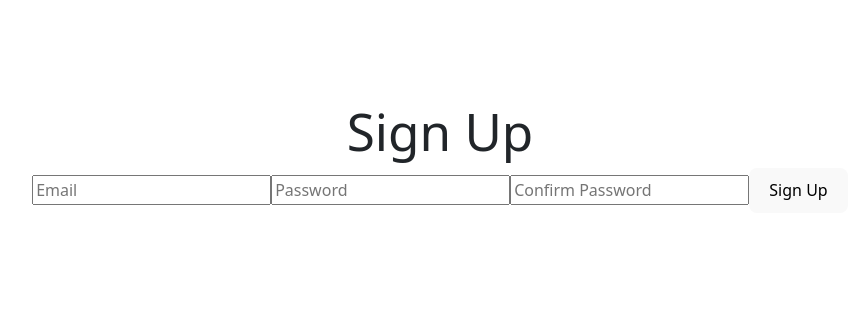
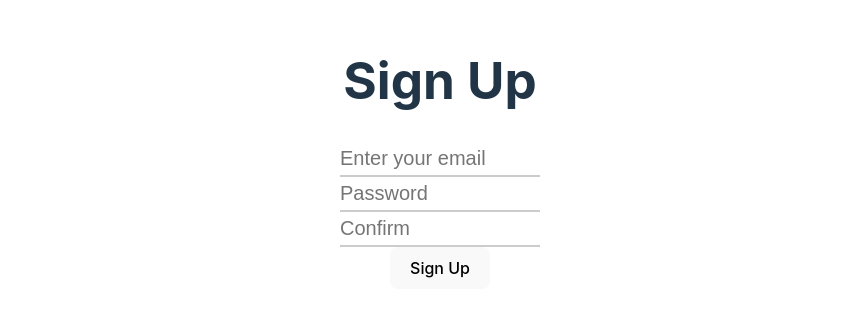
Before and after one commit to OokamiKitsune/AR-Gallery, a React (Vite) app: page /signup in a window 1280 px wide. Shown: the part 242-558 px from the top of the page, without its empty margins (200-1058 px from the left). Built offline with nearby package versions, Linux system fonts and the light colour scheme; no server answers.

Commit message:
FIX: CSS Style for login and signup

```diff
--- a/src/App.css
+++ b/src/App.css
@@ -156,6 +156,16 @@
   outline: none;
 }
 
+.login-container input[type="email"] {
+  font-size: 20px;
+  width: 100%;
+  border: none;
+  border-bottom: 2px solid #ccc;
+  padding: 5px 0;
+  background-color: transparent;
+  outline: none;
+}
+
 .login-container input[type="password"] {
   font-size: 20px;
   width: 100%;
@@ -200,6 +210,11 @@
   transition: all 0.3s ease;
 }
 
+.login-container input[type="email"]:focus~.underline,
+.login-container input[type="email"]:valid~.underline {
+  transform: scaleX(1);
+}
+
 .login-container input[type="text"]:focus~.underline,
 .login-container input[type="text"]:valid~.underline {
   transform: scaleX(1);
--- a/src/components/Login.jsx
+++ b/src/components/Login.jsx
@@ -6,6 +6,8 @@ const Login = () => {
   const [email, setEmail] = useState("");
   const [password, setPassword] = useState("");
   const [loggedIn, setLoggedIn] = useState(false);
+  const authToken = import.meta.env.VITE_AUTH_TOKEN;
+  console.log("Auth token:", authToken);
 
   // Handle authentication/login
   const handleLogin = async (formValues) => {
@@ -27,13 +29,14 @@ const Login = () => {
   return (
     <>
       <div>
+        <div className="login-container">
           <h1>Login</h1>
           <Formik
             initialValues={{ email: "", password: "" }}
             validate={(values) => {
               const errors = {};
               if (!values.email) {
-              errors.email = "Required";
+                errors.email = " Email Required";
               } else if (
                 !/^[A-Z0-9._%+-]+@[A-Z0-9.-]+\.[A-Z]{2,}$/i.test(values.email)
               ) {
@@ -60,7 +63,9 @@ const Login = () => {
               isSubmitting,
               /* and other goodies */
             }) => (
-            <form onSubmit={handleLogin}>
+              <form onSubmit={handleLogin} className="login-form">
+                <div className="form-group">
+                  <label htmlFor="email"></label>
                   <input
                     type="email"
                     name="email"
@@ -69,7 +74,9 @@ const Login = () => {
                     onBlur={handleBlur}
                     value={values.email}
                   />
-              {errors.email && touched.email && errors.email}
+                  {errors.email && touched.email && (
+                    <div className="error">{errors.email}</div>
+                  )}
                   <input
                     type="password"
                     name="password"
@@ -78,7 +85,10 @@ const Login = () => {
                     onBlur={handleBlur}
                     value={values.password}
                   />
-              {errors.password && touched.password && errors.password}
+                </div>
+                {errors.password && touched.password && (
+                  <div className="error">{errors.password}</div>
+                )}
                 <button type="submit" disabled={isSubmitting}>
                   Login
                 </button>
@@ -86,6 +96,7 @@ const Login = () => {
             )}
           </Formik>
         </div>
+      </div>
     </>
   );
 };
--- a/src/components/NavBar/index.jsx
+++ b/src/components/NavBar/index.jsx
@@ -1,4 +1,4 @@
-import "bootstrap/dist/css/bootstrap.min.css";
+// import "bootstrap/dist/css/bootstrap.min.css";
 import imnotartlogo from "../../assets/imnotartlogo.png";
 import { useState, useEffect } from "react";
 
--- a/src/components/Signup.jsx
+++ b/src/components/Signup.jsx
@@ -47,7 +47,7 @@ const Signup = () => {
 
   return (
     <>
-      <div>
+      <div className="login-container">
         <h1>Sign Up</h1>
         <Formik
           initialValues={{ email: "", password: "" }}
@@ -80,33 +80,52 @@ const Signup = () => {
             isSubmitting,
             /* and other goodies */
           }) => (
-            <form onSubmit={handleSignup}>
+            <form onSubmit={handleSignup} className="login-form">
+              <div className="form-group">
+                <label htmlFor="email"></label>
                 <input
                   type="email"
                   name="email"
-                placeholder="Email"
+                  id="email"
+                  placeholder="Enter your email"
                   onChange={handleChange}
                   onBlur={handleBlur}
                   value={values.email}
                 />
-              {errors.email && touched.email && errors.email}
+                {errors.email && touched.email && (
+                  <div className="error">{errors.email}</div>
+                )}
+              </div>
+              <div className="form-group">
+                <label htmlFor="password"></label>
                 <input
                   type="password"
                   name="password"
+                  id="password"
                   placeholder="Password"
                   onChange={handleChange}
                   onBlur={handleBlur}
                   value={values.password}
                 />
+                {errors.password && touched.password && (
+                  <div className="error">{errors.password}</div>
+                )}
+              </div>
+              <div className="form-group">
+                <label htmlFor="confirmPassword"></label>
                 <input
                   type="password"
                   name="confirmPassword"
-                placeholder="Confirm Password"
-                onChange={handleChange} // Add onChange for confirmPassword
-                onBlur={handleBlur} // Add onBlur for confirmPassword
+                  id="confirmPassword"
+                  placeholder="Confirm"
+                  onChange={handleChange}
+                  onBlur={handleBlur}
                   value={values.confirmPassword}
                 />
-              {errors.password && touched.password && errors.password}
+                {errors.confirmPassword && touched.confirmPassword && (
+                  <div className="error">{errors.confirmPassword}</div>
+                )}
+              </div>
               <button type="submit" disabled={isSubmitting}>
                 Sign Up
               </button>
```
Also changed, not shown: 2 other files (tests, documents, lock files or other folders). Lines whose indentation alone changed are shown as unchanged.
